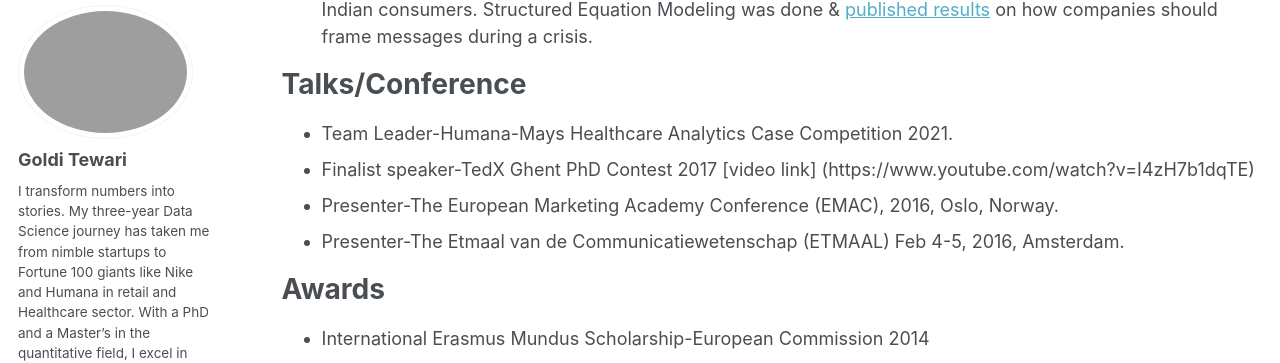
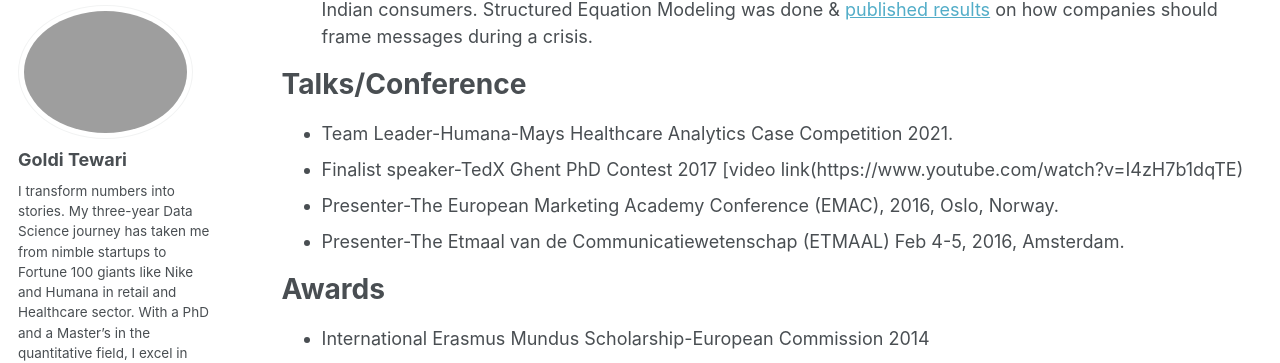
Before and after one commit to golditewari9/golditewari.github.io, a Jekyll site: the page built from _pages/cv.md, in a window 1280 px wide and 900 px high, scrolled down 1071 px. Shown: the part 101-464 px from the top of the window. Built offline with Jekyll 4.4.1, drawn with Linux system fonts in a browser that asks for light colours; some web fonts are replaced.

Commit message:
Update cv.md

```diff
--- a/_pages/cv.md
+++ b/_pages/cv.md
@@ -49,7 +49,7 @@ Notable Projects
 Talks/Conference
 ======
 * Team Leader-Humana-Mays Healthcare Analytics Case Competition 2021.
-* Finalist speaker-TedX Ghent PhD Contest 2017 [video link] (https://www.youtube.com/watch?v=I4zH7b1dqTE)
+* Finalist speaker-TedX Ghent PhD Contest 2017 [video link(https://www.youtube.com/watch?v=I4zH7b1dqTE)
 * Presenter-The European Marketing Academy Conference (EMAC), 2016, Oslo, Norway.
 * Presenter-The Etmaal van de Communicatiewetenschap (ETMAAL) Feb 4-5, 2016, Amsterdam.
 
```
